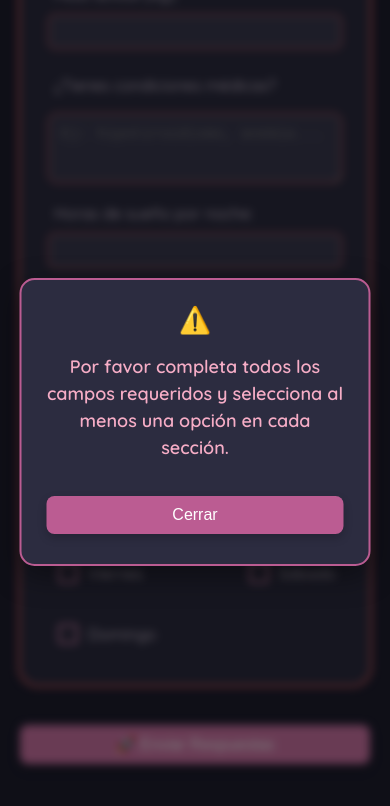
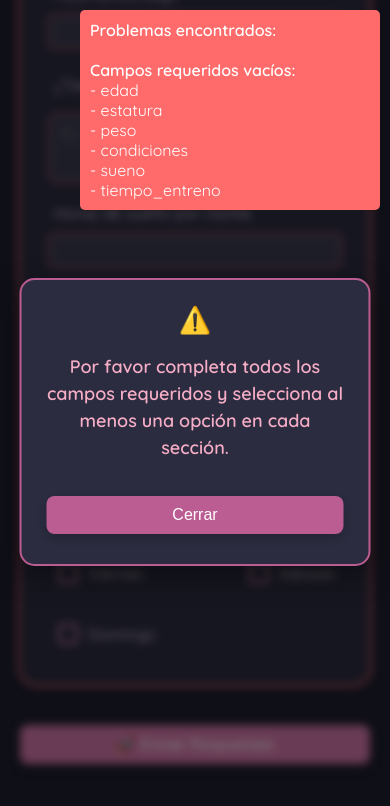
Before and after one commit to Afredocarpio/cuestionario-fitness, a plain HTML site: page index.html in a window 390 px wide. Both pictures are taken after a click on the button "🚀 Enviar Respuestas". Shown: the part 2855-3661 px from the top of the page. Drawn offline with Linux system fonts and the light colour scheme.

```diff
--- a/index.html
+++ b/index.html
@@ -373,6 +373,9 @@
       const requiredFields = document.querySelectorAll('input[required], textarea[required]');
       let allRequiredFilled = true;
       requiredFields.forEach(field => {
+        // Ignorar el campo popupEmail que está en el popup
+        if (field.id === 'popupEmail') return;
+
         if (field.value.trim() === '') {
           allRequiredFilled = false;
           // Resaltar visualmente el campo que falta completar
@@ -409,6 +412,87 @@
       });
 
       if (!allRequiredFilled || !allSectionsValid) {
+        // Código de depuración para identificar el problema
+        console.log("Validación fallida:");
+
+        if (!allRequiredFilled) {
+          console.log("Campos requeridos no completados:");
+          requiredFields.forEach(field => {
+            // Ignorar el campo popupEmail que está en el popup
+            if (field.id === 'popupEmail') return;
+
+            if (field.value.trim() === '') {
+              console.log(`- Campo '${field.id || field.name}' está vacío`);
+            }
+          });
+        }
+
+        if (!allSectionsValid) {
+          console.log("Secciones sin selecciones:");
+          sections.forEach((section, index) => {
+            const sectionCheckboxes = section.querySelectorAll('input[type="checkbox"]');
+            if (sectionCheckboxes.length > 0) {
+              const checkedInSection = section.querySelectorAll('input[type="checkbox"]:checked').length;
+              if (checkedInSection === 0) {
+                const sectionTitle = section.querySelector('h2')?.textContent || `Sección ${index + 1}`;
+                console.log(`- ${sectionTitle} no tiene selecciones`);
+              }
+            }
+          });
+        }
+
+        // Modificación para mostrar visualmente qué está fallando
+        const debugInfo = document.createElement('div');
+        debugInfo.style.position = 'fixed';
+        debugInfo.style.top = '10px';
+        debugInfo.style.right = '10px';
+        debugInfo.style.backgroundColor = '#ff6b6b';
+        debugInfo.style.color = 'white';
+        debugInfo.style.padding = '10px';
+        debugInfo.style.borderRadius = '5px';
+        debugInfo.style.zIndex = '9999';
+        debugInfo.style.maxWidth = '300px';
+        debugInfo.style.maxHeight = '200px';
+        debugInfo.style.overflow = 'auto';
+
+        let debugText = '<strong>Problemas encontrados:</strong><br>';
+
+        if (!allRequiredFilled) {
+          debugText += '<br><strong>Campos requeridos vacíos:</strong><br>';
+          requiredFields.forEach(field => {
+            // Ignorar el campo popupEmail que está en el popup
+            if (field.id === 'popupEmail') return;
+
+            if (field.value.trim() === '') {
+              debugText += `- ${field.id || field.name}<br>`;
+            }
+          });
+        }
+
+        if (!allSectionsValid) {
+          debugText += '<br><strong>Secciones sin selecciones:</strong><br>';
+          sections.forEach((section, index) => {
+            const sectionCheckboxes = section.querySelectorAll('input[type="checkbox"]');
+            if (sectionCheckboxes.length > 0) {
+              const checkedInSection = section.querySelectorAll('input[type="checkbox"]:checked').length;
+              if (checkedInSection === 0) {
+                const sectionTitle = section.querySelector('h2')?.textContent || `Sección ${index + 1}`;
+                debugText += `- ${sectionTitle}<br>`;
+              }
+            }
+          });
+        }
+
+        debugInfo.innerHTML = debugText;
+        document.body.appendChild(debugInfo);
+
+        // Eliminar el mensaje de depuración después de 10 segundos
+        setTimeout(() => {
+          if (document.body.contains(debugInfo)) {
+            document.body.removeChild(debugInfo);
+          }
+        }, 10000);
+
         showWarning();
         return false;
       }
```
